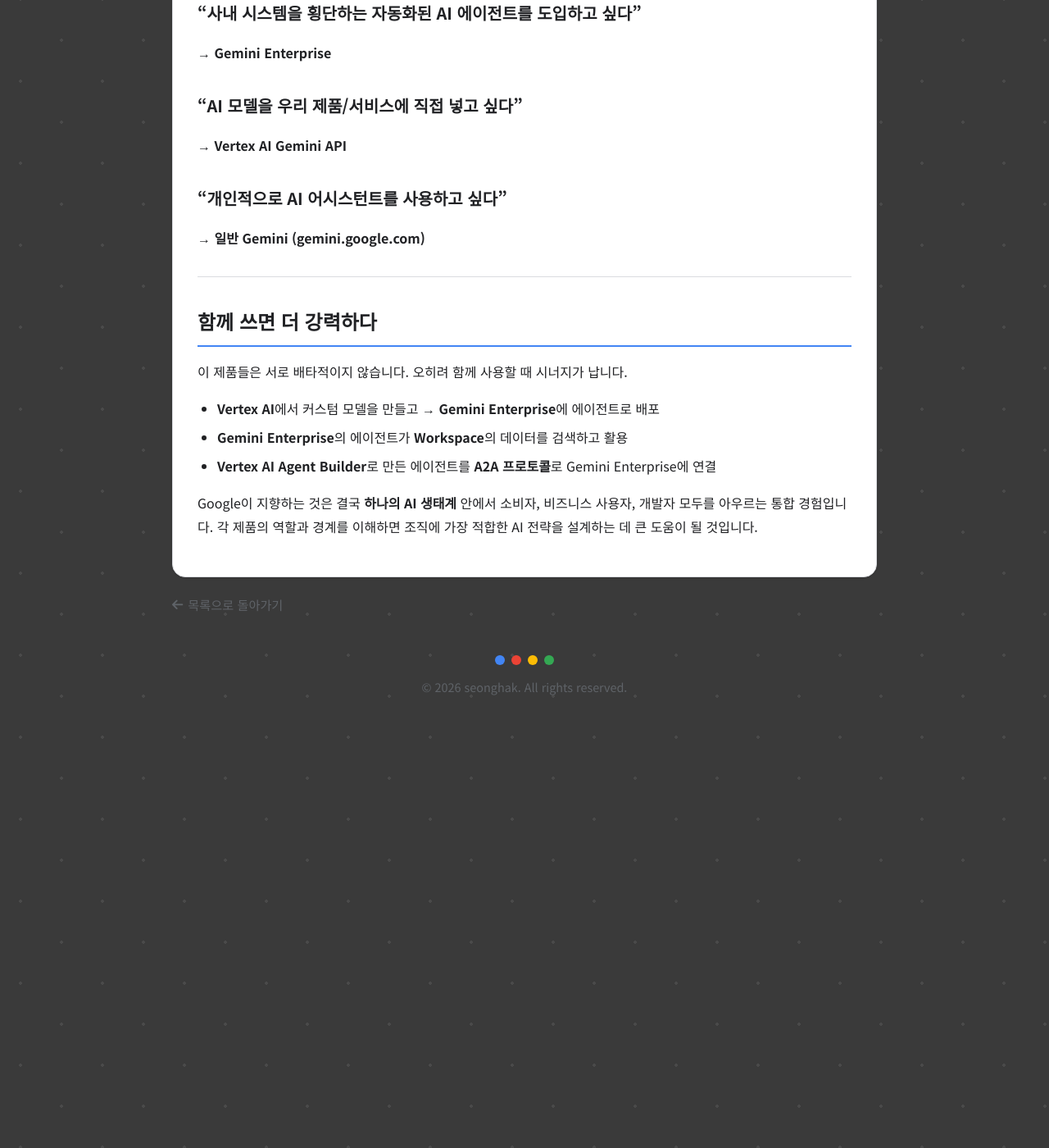
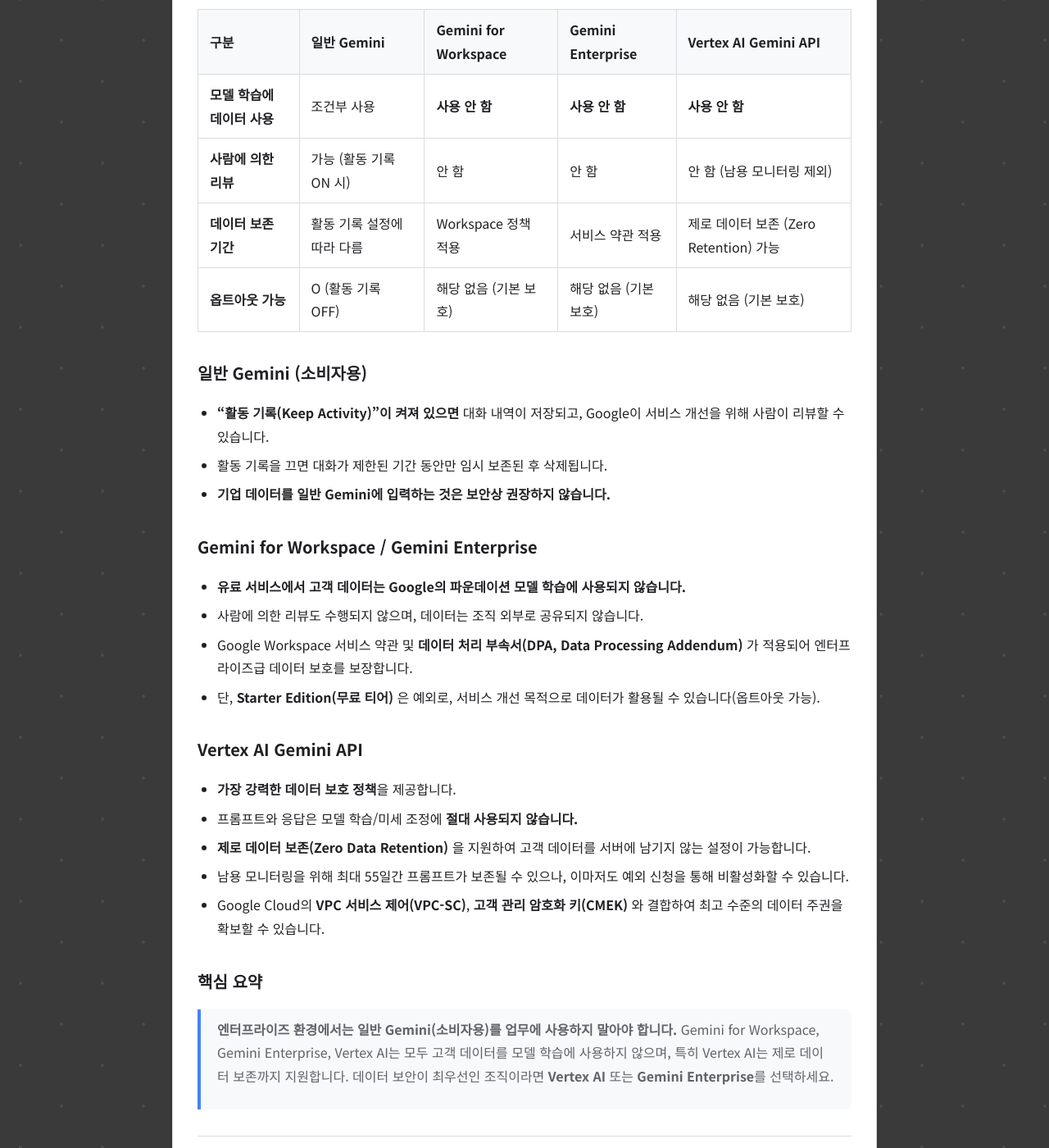
Before and after one commit to mz-seonghak/mz-seonghak.github.io, a Jekyll site: the page built from _posts/2026-02-14-gemini-enterprise.md, in a window 1280 px wide and 1400 px high, scrolled down 6126 px. Shown: the whole window at 82% size. Built offline with Jekyll 4.4.1, drawn with Linux system fonts in a browser that asks for light colours; some web fonts are replaced; some of the changed text lies outside the part shown.

Commit message:
docs(posts): Gemini 제품별 데이터 보안 및 학습 재사용 정책 비교 섹션 추가
일반 Gemini, Workspace, Enterprise, Vertex AI별 데이터 학습 재사용 정책을 비교하는 섹션을 추가하고 제목 표현을 수정

Made-with: Cursor

```diff
--- a/_posts/2026-02-14-gemini-enterprise.md
+++ b/_posts/2026-02-14-gemini-enterprise.md
@@ -11,7 +11,7 @@ Google의 AI 브랜드 **Gemini**는 이제 단일 제품이 아니라 하나의
 
 ---
 
-## 1. 일반 Gemini (소비자용)
+## 1. Google Gemini (일반 소비자용)
 
 [gemini.google.com](https://gemini.google.com)에서 누구나 사용할 수 있는 AI 어시스턴트입니다. ChatGPT, Claude와 같은 포지션의 대화형 AI 서비스입니다.
 
@@ -168,6 +168,46 @@ ML 엔지니어, 백엔드 개발자, 데이터 사이언티스트. AI 모델을
 
 ---
 
+## 데이터 보안 및 학습 데이터 재사용 비교
+
+엔터프라이즈 환경에서 AI를 도입할 때 가장 중요한 질문 중 하나는 **"내 대화 내역과 데이터가 LLM 모델 학습에 재사용되는가?"** 입니다. 제품별로 정책이 크게 다르므로 반드시 확인해야 합니다.
+
+### 제품별 데이터 학습 재사용 정책
+
+| 구분 | 일반 Gemini | Gemini for Workspace | Gemini Enterprise | Vertex AI Gemini API |
+|------|------------|---------------------|-------------------|---------------------|
+| **모델 학습에 데이터 사용** | 조건부 사용 | **사용 안 함** | **사용 안 함** | **사용 안 함** |
+| **사람에 의한 리뷰** | 가능 (활동 기록 ON 시) | 안 함 | 안 함 | 안 함 (남용 모니터링 제외) |
+| **데이터 보존 기간** | 활동 기록 설정에 따라 다름 | Workspace 정책 적용 | 서비스 약관 적용 | 제로 데이터 보존 (Zero Retention) 가능 |
+| **옵트아웃 가능** | O (활동 기록 OFF) | 해당 없음 (기본 보호) | 해당 없음 (기본 보호) | 해당 없음 (기본 보호) |
+
+### 일반 Gemini (소비자용)
+
+- **"활동 기록(Keep Activity)"이 켜져 있으면** 대화 내역이 저장되고, Google이 서비스 개선을 위해 사람이 리뷰할 수 있습니다.
+- 활동 기록을 끄면 대화가 제한된 기간 동안만 임시 보존된 후 삭제됩니다.
+- **기업 데이터를 일반 Gemini에 입력하는 것은 보안상 권장하지 않습니다.**
+
+### Gemini for Workspace / Gemini Enterprise
+
+- **유료 서비스에서 고객 데이터는 Google의 파운데이션 모델 학습에 사용되지 않습니다.**
+- 사람에 의한 리뷰도 수행되지 않으며, 데이터는 조직 외부로 공유되지 않습니다.
+- Google Workspace 서비스 약관 및 **데이터 처리 부속서(DPA, Data Processing Addendum)** 가 적용되어 엔터프라이즈급 데이터 보호를 보장합니다.
+- 단, **Starter Edition(무료 티어)** 은 예외로, 서비스 개선 목적으로 데이터가 활용될 수 있습니다(옵트아웃 가능).
+
+### Vertex AI Gemini API
+
+- **가장 강력한 데이터 보호 정책**을 제공합니다.
+- 프롬프트와 응답은 모델 학습/미세 조정에 **절대 사용되지 않습니다.**
+- **제로 데이터 보존(Zero Data Retention)** 을 지원하여 고객 데이터를 서버에 남기지 않는 설정이 가능합니다.
+- 남용 모니터링을 위해 최대 55일간 프롬프트가 보존될 수 있으나, 이마저도 예외 신청을 통해 비활성화할 수 있습니다.
+- Google Cloud의 **VPC 서비스 제어(VPC-SC)**, **고객 관리 암호화 키(CMEK)** 와 결합하여 최고 수준의 데이터 주권을 확보할 수 있습니다.
+
+### 핵심 요약
+
+> **엔터프라이즈 환경에서는 일반 Gemini(소비자용)를 업무에 사용하지 말아야 합니다.** Gemini for Workspace, Gemini Enterprise, Vertex AI는 모두 고객 데이터를 모델 학습에 사용하지 않으며, 특히 Vertex AI는 제로 데이터 보존까지 지원합니다. 데이터 보안이 최우선인 조직이라면 **Vertex AI** 또는 **Gemini Enterprise**를 선택하세요.
+
+---
+
 ## 어떤 걸 선택해야 할까?
 
 ### "우리 직원들이 AI로 이메일, 문서 작업을 더 빨리 하게 하고 싶다"
```
